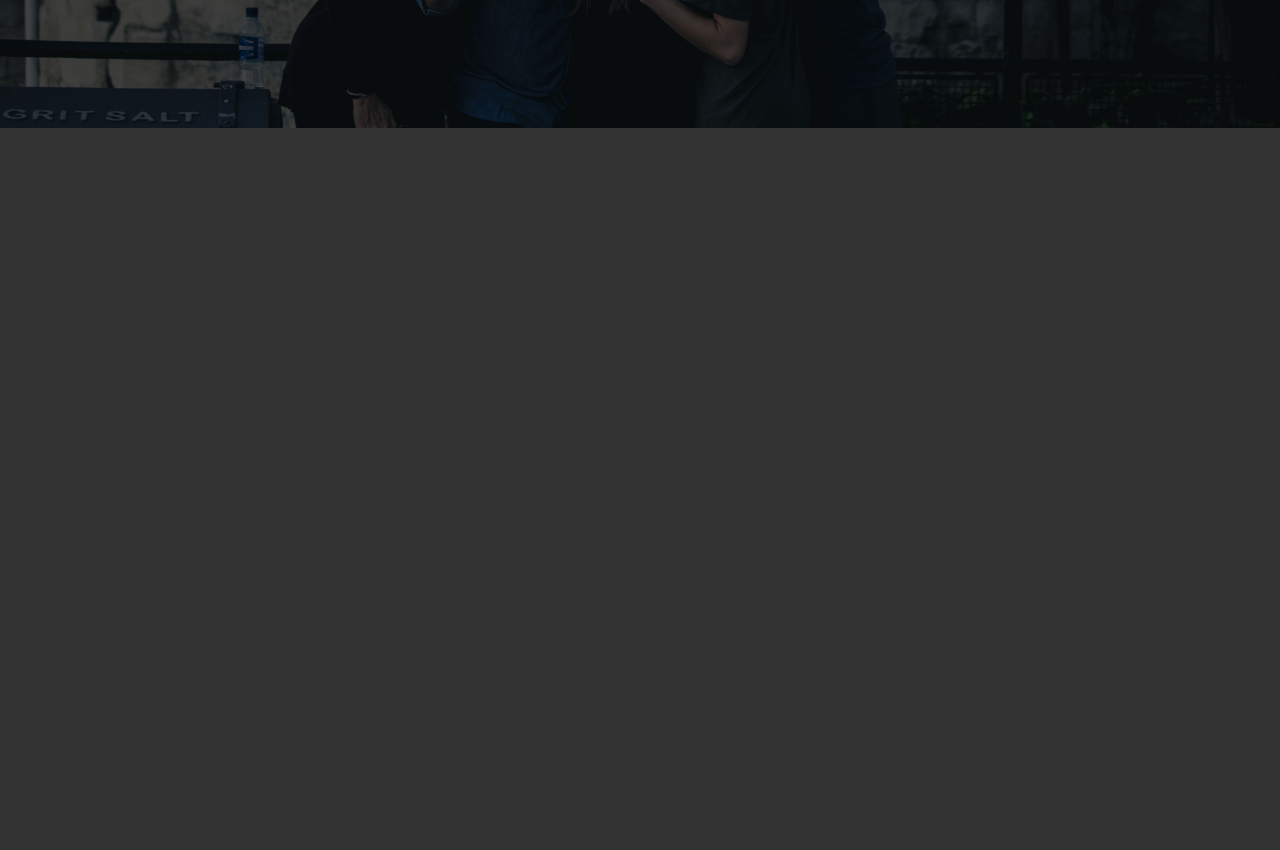
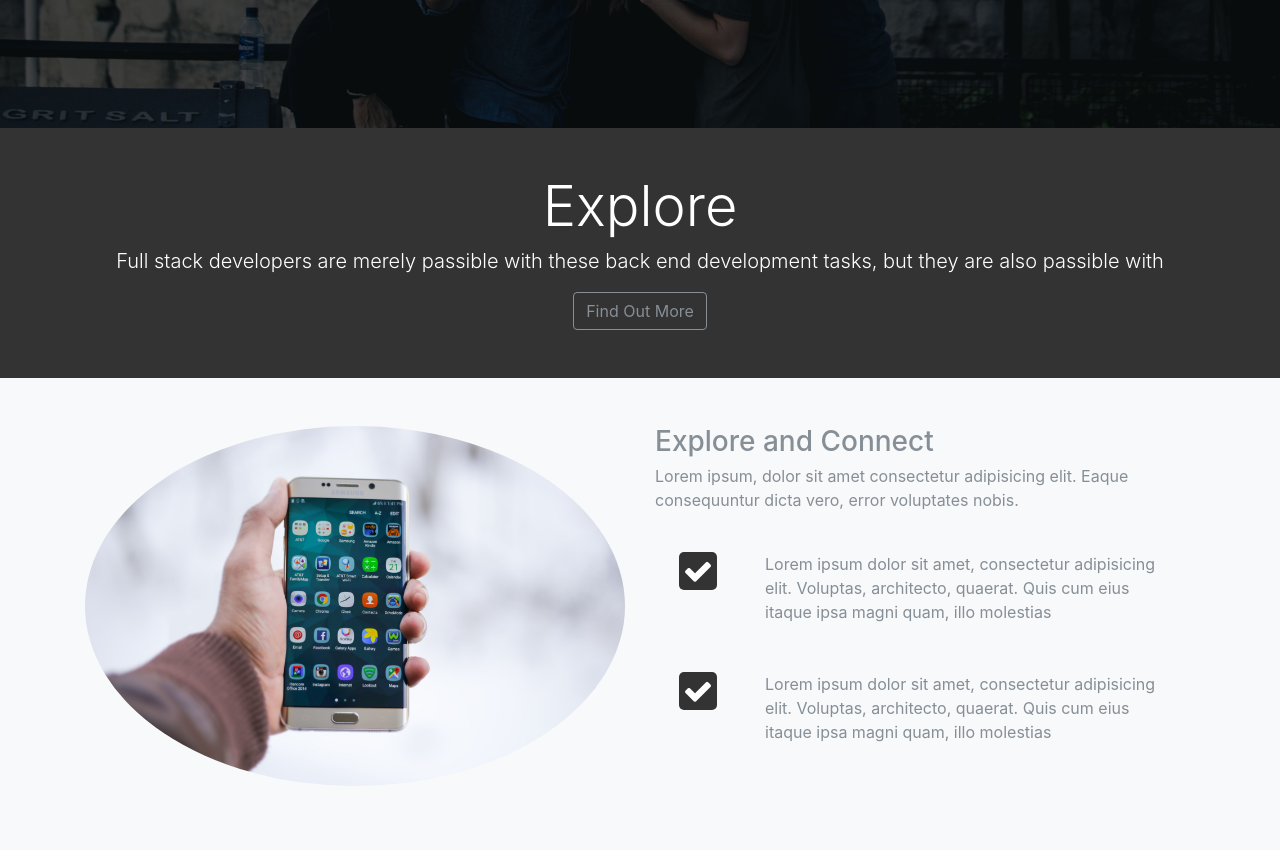
Before and after one commit to Charpell/LoopLab, a website: page src/index.html in a window 1280 px wide. Shown: the part 572-1422 px from the top of the page. Before the commit the page ends 800 px from the top, so only its background shows below. Drawn offline with Linux system fonts and the light colour scheme.

Commit message:
Explore Section

```diff
--- a/src/index.html
+++ b/src/index.html
@@ -116,6 +116,57 @@
       </div>
     </header>
 
+    <!-- EXPLORE HEAD -->
+
+    <section id="explore-head-section">
+      <div class="container">
+        <div class="row">
+          <div class="col text-center">
+            <div class="py-5">
+              <h1 class="display-4">Explore</h1>
+              <p class="lead">Full stack developers are merely passible with these back end development tasks, but they are also passible with</p>
+              <a href="#" class="btn btn-outline-secondary">Find Out More</a>
+            </div>
+          </div>
+        </div>
+      </div>
+    </section>
+
+
+    <!-- EXPLORE SECTION -->
+    <section id="explore-section" class="bg-light text-muted py-5">
+      <div class="container">
+        <div class="row">
+          <div class="col-md-6">
+            <img src="img/explore-section1.jpg" alt="" class="img-fluid mb-3 rounded-circle">
+          </div>
+          <div class="col-md-6">
+            <h3>Explore and Connect</h3>
+            <p>Lorem ipsum, dolor sit amet consectetur adipisicing elit. Eaque consequuntur dicta vero, error voluptates nobis.</p>
+            <div class="d-flex flex-row">
+              <div class="p-4 align-self-start">
+                <i class="fa fa-check"></i>
+              </div>
+              <div class="p-4 align-self-end">
+                Lorem ipsum dolor sit amet, consectetur adipisicing elit. Voluptas, architecto, quaerat. Quis cum eius itaque ipsa magni quam, illo molestias
+              </div>
+            </div>
+            <div class="d-flex flex-row">
+              <div class="p-4 align-self-start">
+                <i class="fa fa-check"></i>
+              </div>
+              <div class="p-4 align-self-end">
+                Lorem ipsum dolor sit amet, consectetur adipisicing elit. Voluptas, architecto, quaerat. Quis cum eius itaque ipsa magni quam, illo molestias
+              </div>
+            </div>
+          </div>
+        </div>
+      </div>
+    </section>
+
+
+
+
   <script src='js/jquery.min.js'></script>
   <script src='js/popper.min.js'></script>
   <script src='js/bootstrap.min.js'></script>
--- a/src/scss/style.scss
+++ b/src/scss/style.scss
@@ -2,7 +2,7 @@
 $font-color: #fff;
 $primary-color: #008ed6;
 $dark-overlay: rgba(0,0,0,0.7);
-$font-size: 30px;
+$icon-size: 30px;
 
 body {
   background: $bg-color;
@@ -42,6 +42,16 @@
     background:#fff;
     padding:4px;
     border-radius:5px;
-    font-size:$font-size;
+    font-size:$icon-size;
   }
 }
+
+#explore-section{
+  .fa{
+    color:#fff;
+    background:#333;
+    padding:4px;
+    border-radius:5px;
+    font-size:$icon-size;
+  }
+}
```
Also changed, not shown: src/css/style.css.
